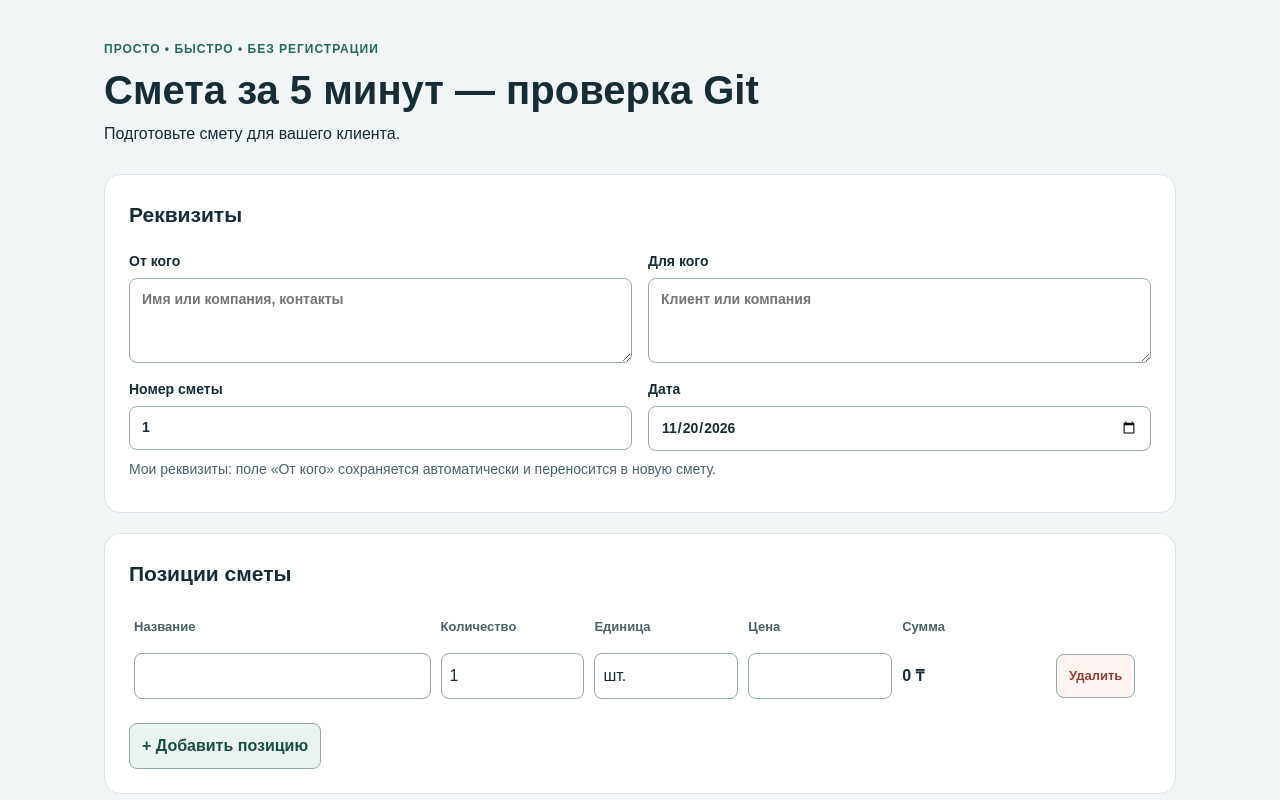
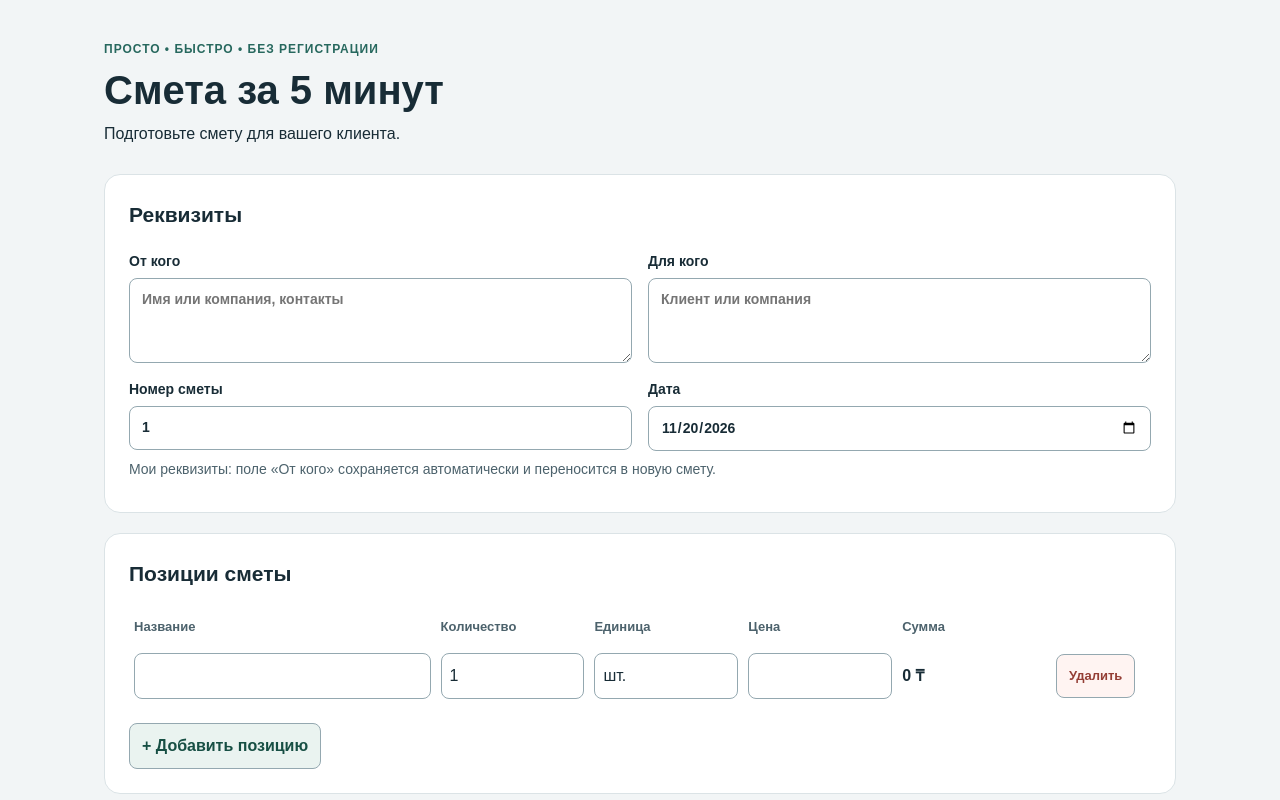
Before and after one commit to almaztt777/smeta, a plain HTML site: page index.html in a window 1280 px wide. Shown: the top 800 px of the page. Drawn offline with Linux system fonts and the light colour scheme.

Commit message:
Revert "Временно изменить заголовок для проверки Git"
This reverts commit c67f087eb237083f1788ad770bca27b2b3a55562.

```diff
--- a/index.html
+++ b/index.html
@@ -3,13 +3,13 @@
 <head>
   <meta charset="utf-8">
   <meta name="viewport" content="width=device-width, initial-scale=1">
-  <title>Смета за 5 минут — проверка Git</title>
+  <title>Смета за 5 минут</title>
   <link rel="stylesheet" href="styles.css">
   <script src="script.js" defer></script>
 </head>
 <body>
   <main>
-    <header><p class="eyebrow">ПРОСТО • БЫСТРО • БЕЗ РЕГИСТРАЦИИ</p><h1>Смета за 5 минут — проверка Git</h1><p>Подготовьте смету для вашего клиента.</p></header>
+    <header><p class="eyebrow">ПРОСТО • БЫСТРО • БЕЗ РЕГИСТРАЦИИ</p><h1>Смета за 5 минут</h1><p>Подготовьте смету для вашего клиента.</p></header>
     <section class="card" aria-labelledby="details-heading">
       <h2 id="details-heading">Реквизиты</h2>
       <div class="grid">
```
